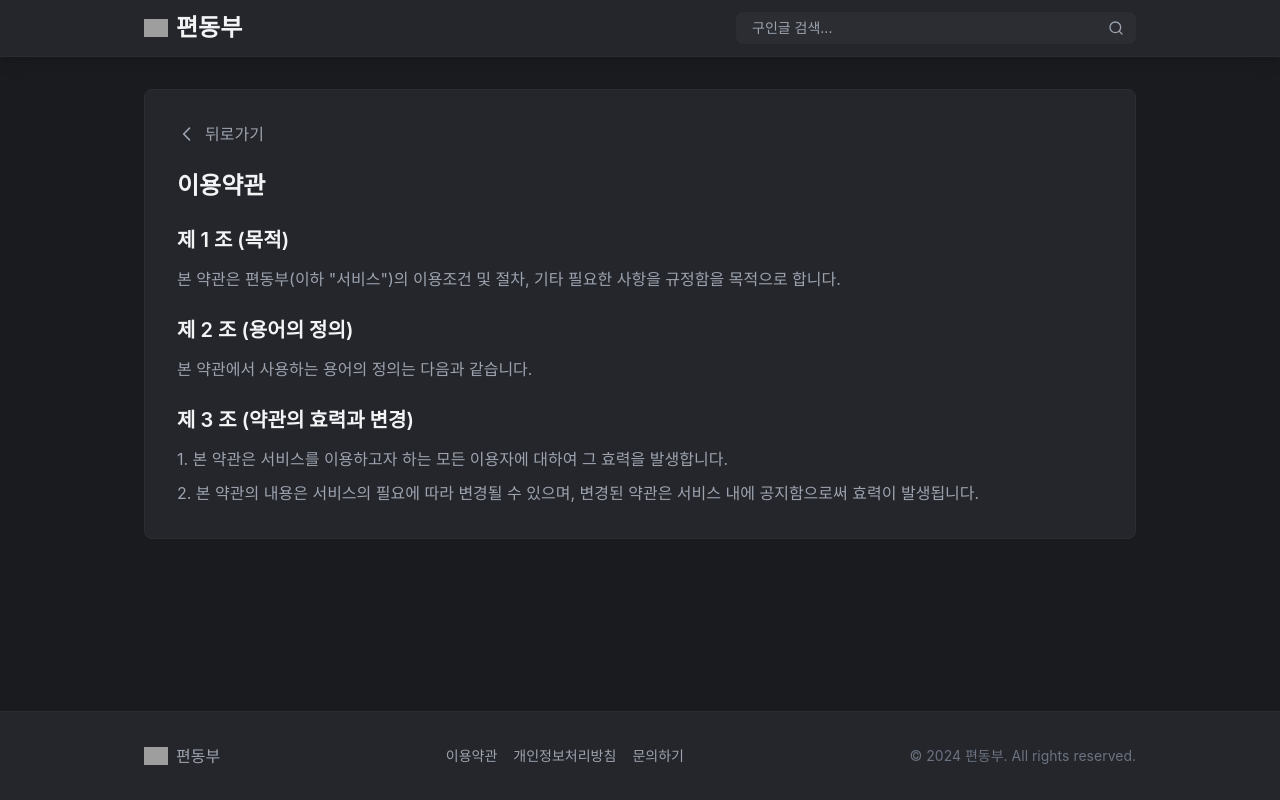
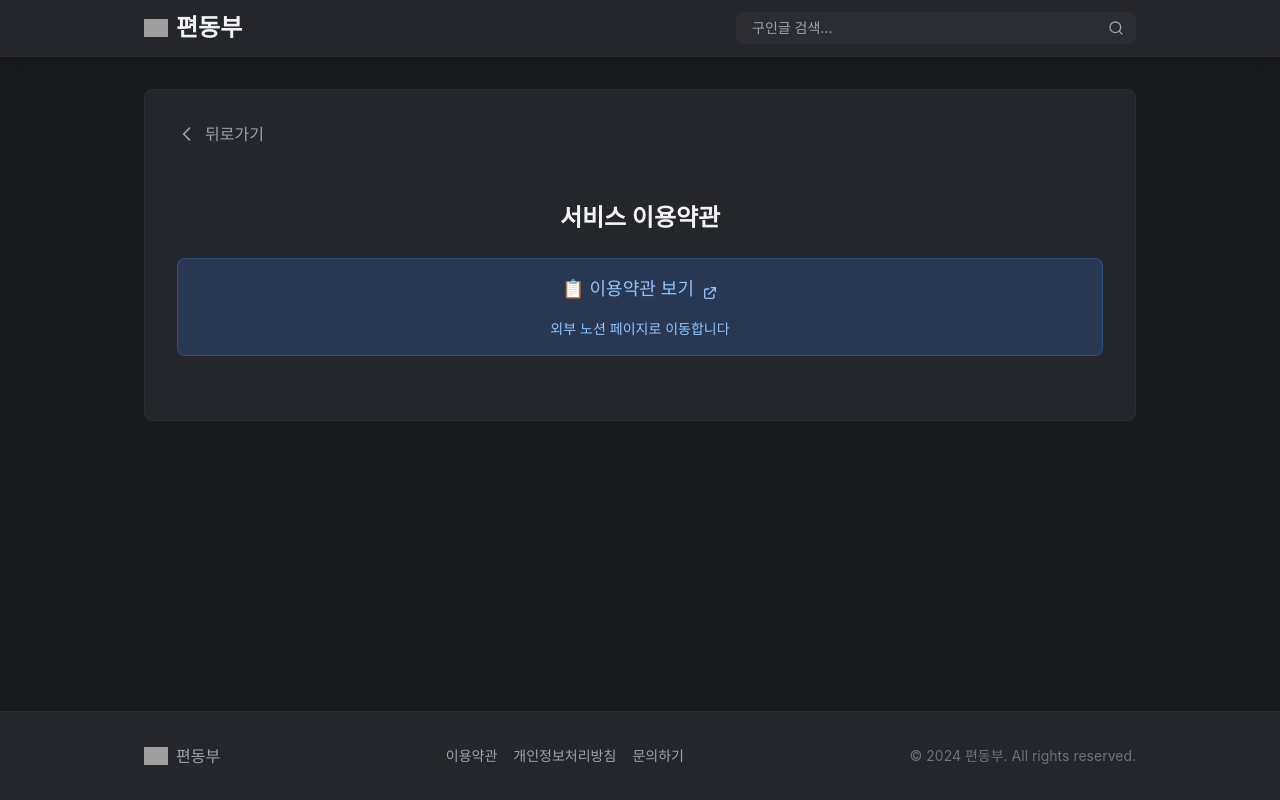
Before and after one commit to ChisaeHwang/pyeondongbu-frontend, a React (Create React App) app in the folder pyeon_front/: page /terms in a window 1280 px wide. Built offline with nearby package versions, Linux system fonts and the light colour scheme; grey boxes are pictures that could not be loaded; a web font is replaced by a local one.

Commit message:
이용약관 수정 및 도메인 연결

```diff
--- a/pyeon_front/src/pages/legal/TermsPage.tsx
+++ b/pyeon_front/src/pages/legal/TermsPage.tsx
@@ -4,40 +4,34 @@ import LegalLayout from "./LegalLayout";
 const TermsPage: React.FC = () => {
   return (
     <LegalLayout>
-      <h1 className="text-2xl font-bold text-gray-100 mb-6">이용약관</h1>
-      <div className="space-y-6 text-gray-300">
-        <section>
-          <h2 className="text-xl font-semibold text-gray-100 mb-3">
-            제 1 조 (목적)
-          </h2>
-          <p className="text-gray-400 leading-relaxed">
-            본 약관은 편동부(이하 "서비스")의 이용조건 및 절차, 기타 필요한
-            사항을 규정함을 목적으로 합니다.
-          </p>
-        </section>
-
-        <section>
-          <h2 className="text-xl font-semibold text-gray-100 mb-3">
-            제 2 조 (용어의 정의)
-          </h2>
-          <p className="text-gray-400 leading-relaxed">
-            본 약관에서 사용하는 용어의 정의는 다음과 같습니다.
-          </p>
-        </section>
-
-        <section>
-          <h2 className="text-xl font-semibold text-gray-100 mb-3">
-            제 3 조 (약관의 효력과 변경)
-          </h2>
-          <p className="text-gray-400 leading-relaxed">
-            1. 본 약관은 서비스를 이용하고자 하는 모든 이용자에 대하여 그 효력을
-            발생합니다.
-          </p>
-          <p className="text-gray-400 leading-relaxed mt-2">
-            2. 본 약관의 내용은 서비스의 필요에 따라 변경될 수 있으며, 변경된
-            약관은 서비스 내에 공지함으로써 효력이 발생됩니다.
-          </p>
-        </section>
+      <div className="text-center py-8">
+        <h1 className="text-2xl font-bold text-gray-100 mb-4">
+          서비스 이용약관
+        </h1>
+        <div className="bg-blue-500/20 text-blue-300 p-4 rounded-lg border border-blue-500/30 mt-6">
+          <a
+            href="https://beneficial-sole-f84.notion.site/16eaf3bea2e280c1bc98de32a6389472?pvs=4"
+            target="_blank"
+            rel="noopener noreferrer"
+            className="inline-flex items-center gap-2 hover:text-blue-200 transition-colors"
+          >
+            <span className="text-lg mb-2">📋 이용약관 보기</span>
+            <svg
+              className="w-4 h-4"
+              fill="none"
+              stroke="currentColor"
+              viewBox="0 0 24 24"
+            >
+              <path
+                strokeLinecap="round"
+                strokeLinejoin="round"
+                strokeWidth={2}
+                d="M10 6H6a2 2 0 00-2 2v10a2 2 0 002 2h10a2 2 0 002-2v-4M14 4h6m0 0v6m0-6L10 14"
+              />
+            </svg>
+          </a>
+          <p className="text-sm mt-2">외부 노션 페이지로 이동합니다</p>
+        </div>
       </div>
     </LegalLayout>
   );
```
